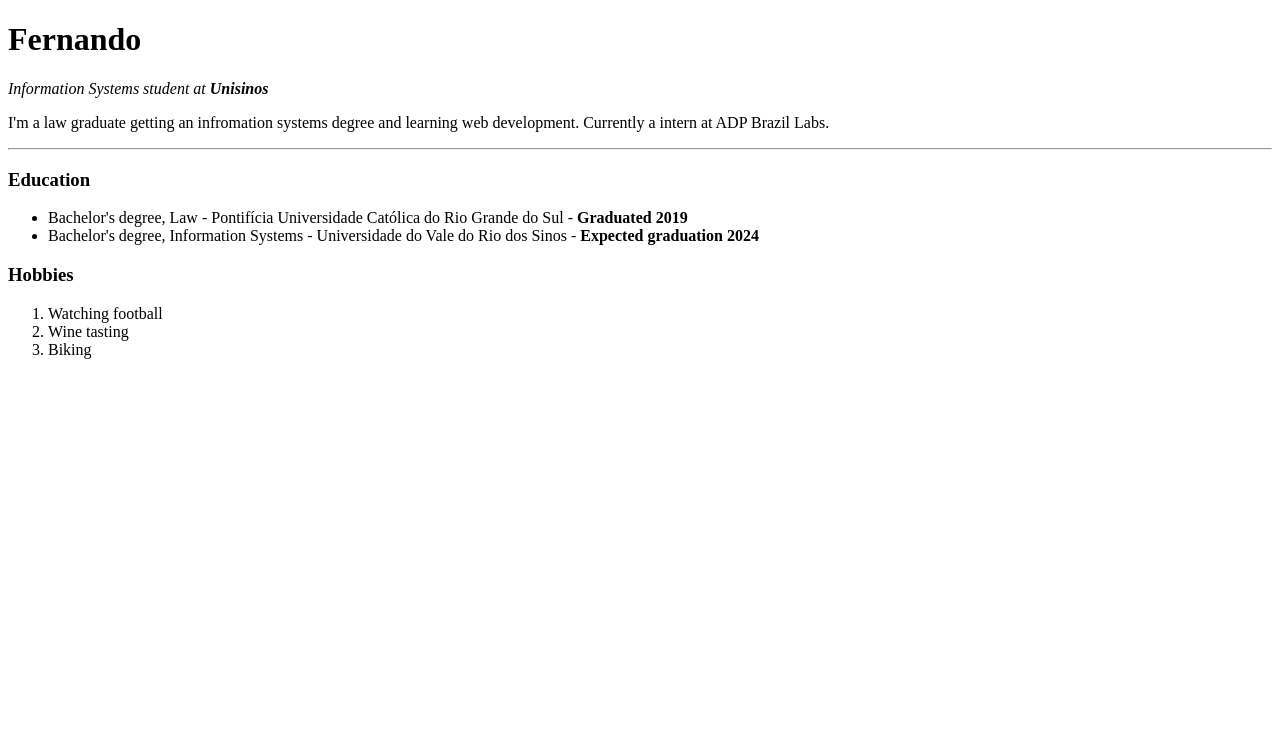
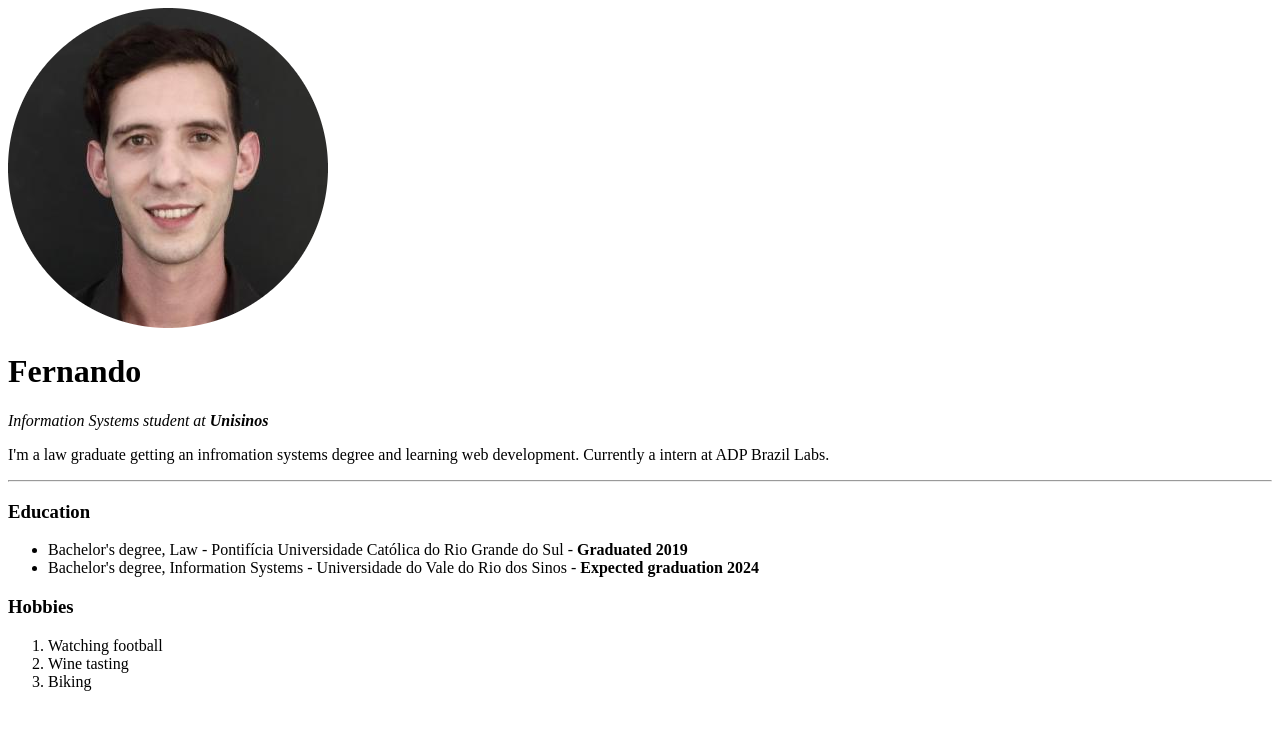
Before and after one commit to ferbuchaim/first-website-html, a plain HTML site: page index.html in a window 1280 px wide. Drawn offline with Linux system fonts and the light colour scheme.

Commit message:
Images file created, profile picture added to index page

```diff
--- a/index.html
+++ b/index.html
@@ -9,6 +9,7 @@
 </head>
 
 <body>
+  <img src="images/fernando-modified.png" alt="Fernando profile picture">
   <h1>Fernando</h1>
   <p><em>Information Systems student at <strong>Unisinos</strong></em></p>
   <p>I'm a law graduate getting an infromation systems degree and learning web development. Currently a intern at ADP Brazil Labs. </p>
```
Also changed, not shown: images/fernando-modified.png (added).
